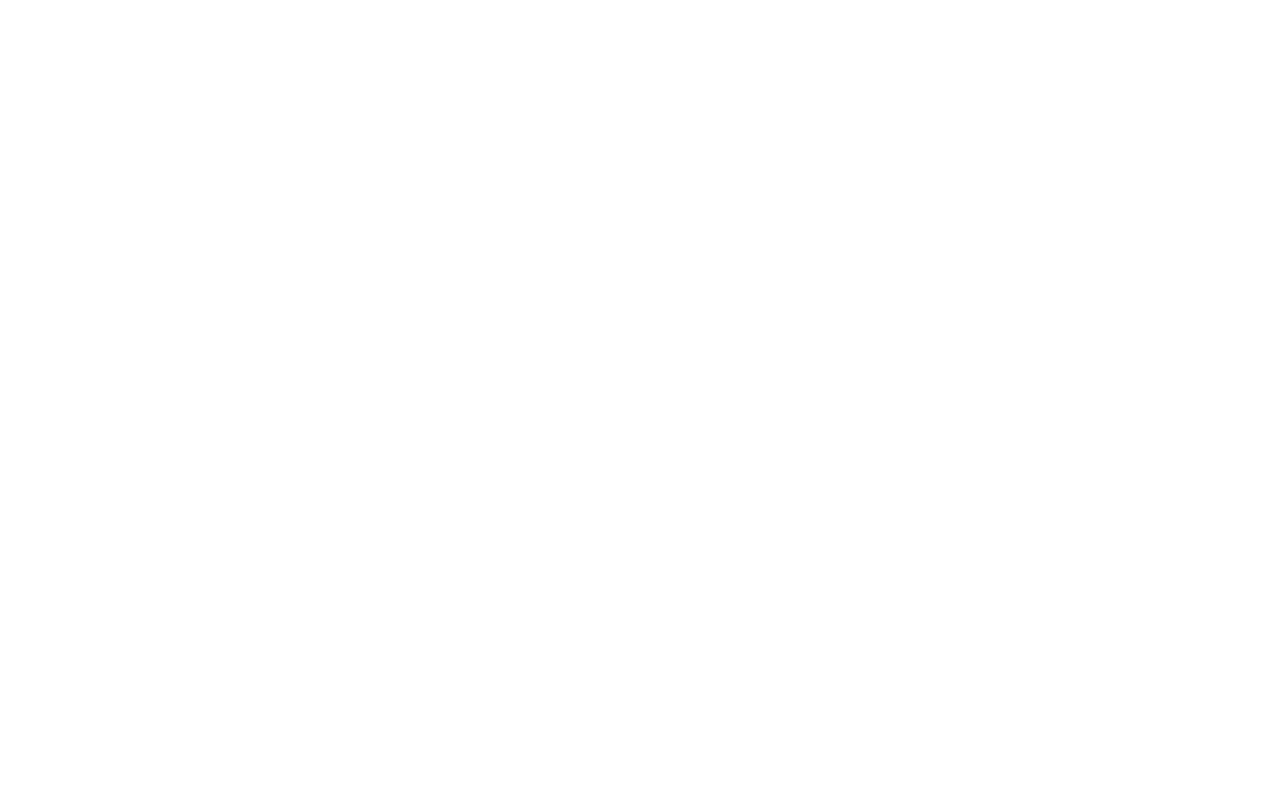
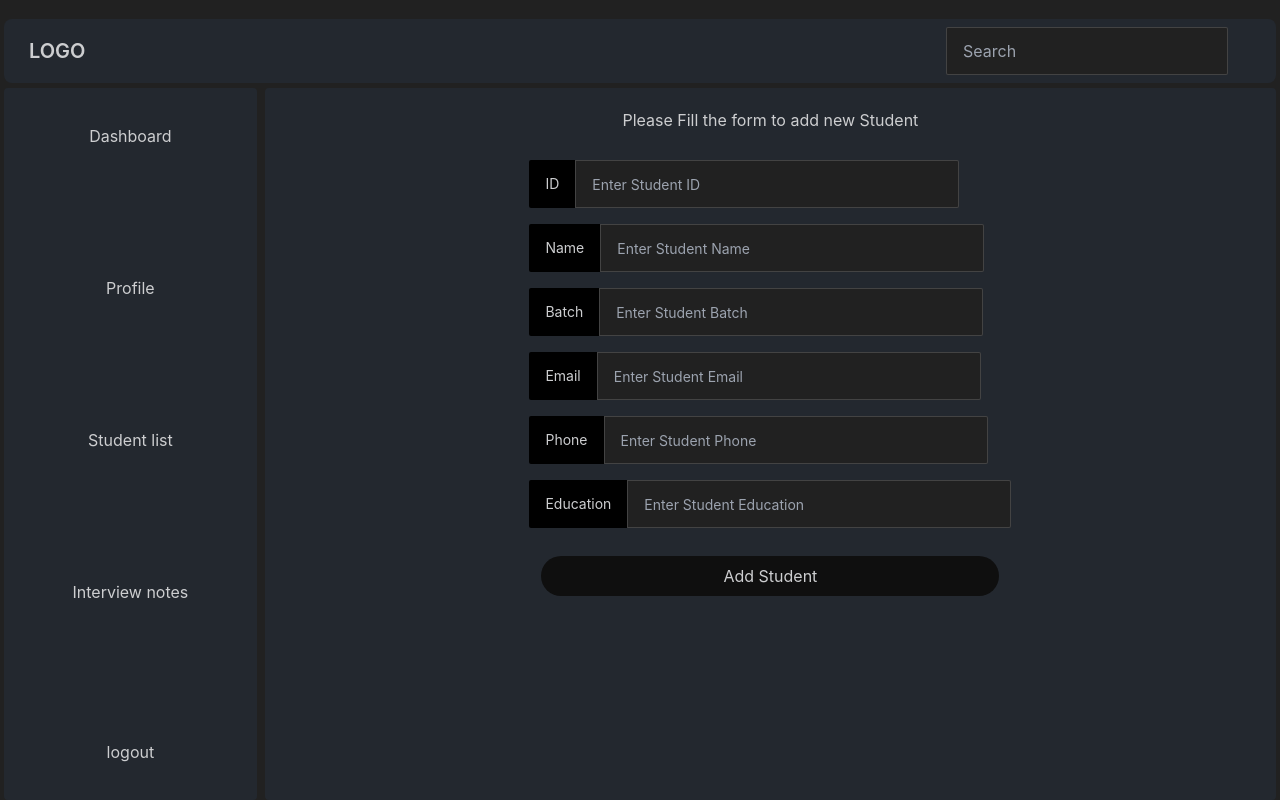
Before and after one commit to SanJay1577/first-react-app, a React (Create React App) app: page /student/add in a window 1280 px wide. Before the commit this address had no page. Built offline with nearby package versions, Linux system fonts and the light colour scheme.

Commit message:
Add new task commit

```diff
--- a/src/App.js
+++ b/src/App.js
@@ -7,6 +7,7 @@
 import Profile from './Pages/Profile';
 import StudentList from './Components/StudentList';
 import { Routes, Route } from 'react-router-dom';
+import AddStudents from './Components/AddStudents';
 
 
 function App() {
@@ -43,6 +44,13 @@
   path="/profile" element={<Profile/>}
   />
 
+  <Route
+  path="/student/add" element={<AddStudents
+    studentData={data}
+    setData ={setData}
+  />}
+  />
+
   <Route path="/student/all" element={
     <StudentList
     studentData={data}
--- a/src/BasePage/Base.js
+++ b/src/BasePage/Base.js
@@ -13,7 +13,7 @@
   <div className="grid flex-grow h-full w-1/5 card rounded-box place-items-center  m-1 bg-neutral text-neutral-content">
       <SideBar/>
     </div>
-  <div className="grid flex-grow h-full w-4/5 card m-1 bg-neutral text-neutral-content  rounded-box place-items-center">
+  <div className=" flex-grow h-full w-4/5 card m-1 bg-neutral text-neutral-content  rounded-box place-items-center">
       {children}
   </div>
   </div>
--- /dev/null
+++ b/src/Components/AddStudents.js
@@ -0,0 +1,107 @@
+import { useState } from "react";
+import Base from "../BasePage/Base";
+
+export default function AddStudents({studentData, setData}) {
+    const [id, setId] = useState("");
+    const [name, setName] = useState("");
+    const [batch, setBatch] = useState("");
+    const [email, setEmail] = useState("");
+    const [phone, setPhone] = useState("");
+    const [qualification, setQualification] = useState("");
+    //setId(value) => id
+
+    function addnewStudent(){
+      const newStudentObj = {
+        id,
+        name,
+        batch,
+        email,
+        phone,
+        qualification
+      }
+      console.log(newStudentObj)
+      // add new data
+    //   const data = ["sanjay", "kishore"]
+    //   function addData(array, newData){
+    //     //
+    //     console.log(array)
+    //    const newArr =  [...array, newData]
+    //     console.log(newArr)
+    //   }
+
+    //   addData(data, "aravindh")
+    }
+    return (
+        <Base>
+            <div className="p-5">Please Fill the form to add new Student</div>
+            <div className="form-control">
+                <label className="input-group input-group-md  m-2">
+                    <span>ID </span>
+                    <input
+                        type="number"
+                        placeholder="Enter Student ID"
+                        className="input input-bordered input-md w-96"
+                        value={id}
+                        onChange={(e)=>setId(e.target.value)}
+                        />
+                </label>
+
+                <label className="input-group input-group-md m-2">
+                    <span>Name</span>
+                    <input
+                    type="text"
+                    placeholder="Enter Student Name"
+                    className="input input-bordered input-md w-96"
+                    value ={name}
+                    onChange={(e)=>setName(e.target.value)}
+                     />
+                </label>
+                <label className="input-group input-group-md  m-2">
+                    <span>Batch</span>
+                    <input type="text"
+                     placeholder="Enter Student Batch"
+                     className="input input-bordered input-md w-96"
+                     value={batch}
+                     onChange={(e)=>setBatch(e.target.value)}
+                     />
+                </label>
+                <label className="input-group input-group-md  m-2">
+                    <span>Email</span>
+                    <input
+                    type="text"
+                    placeholder="Enter Student Email"
+                    className="input input-bordered input-md w-96"
+                    value ={email}
+                    onChange={(e)=>setEmail(e.target.value)}
+                    />
+                </label>
+                <label className="input-group input-group-md m-2">
+                    <span>Phone</span>
+                    <input
+                     type="text"
+                      placeholder="Enter Student Phone"
+                       className="input input-bordered input-md w-96"
+                       value={phone}
+                       onChange={(e)=>setPhone(e.target.value)}
+                       />
+                </label>
+                <label className="input-group input-group-md  m-2">
+                    <span>Education</span>
+                    <input
+                    type="text"
+                    placeholder="Enter Student Education"
+                    className="input input-bordered input-md w-96"
+                    value={qualification}
+                    onChange={(e)=>setQualification(e.target.value)}
+                     />
+                </label>
+
+                <button className="rounded-full bg-base-200 p-2 m-5"
+                onClick={addnewStudent}
+                >
+                    Add Student
+                </button>
+            </div>
+        </Base>
+    )
+}
--- a/src/Components/SideBar.js
+++ b/src/Components/SideBar.js
@@ -1,20 +1,31 @@
+import { useNavigate } from "react-router-dom"
+
 export default function SideBar(){
+    const navigate = useNavigate()
     return(
 
            <div className="side-bar-styles p-7">
             <div>
               <ul className="actions">
                 <li className="rounded-full p-2 hover:bg-sky-700">
-                    <button>Dashboard</button>
+                    <button
+                    onClick={()=>navigate("/")}
+                    >Dashboard</button>
                 </li>
                 <li className="rounded-full p-2 hover:bg-sky-700">
-                    <button >Profile</button>
+                    <button
+                     onClick={()=>navigate("/profile")}
+                     >Profile</button>
                 </li>
                 <li className="rounded-full p-2 hover:bg-sky-700">
-                    <button>Student list</button>
+                    <button
+                      onClick={()=>navigate("/student/all")}
+                    >Student list</button>
                 </li>
                 <li className="rounded-full p-2 hover:bg-sky-700">
-                    <button>Interview notes</button>
+                    <button
+                      onClick={()=>navigate("/interview/notes")}
+                    >Interview notes</button>
                 </li>
                 </ul>
             </div>
--- a/src/Pages/Dashboard.js
+++ b/src/Pages/Dashboard.js
@@ -1,29 +1,19 @@
 import { useEffect, useState } from "react";
 import Base from "../BasePage/Base";
 import StudentCard from "../Components/StudentCard";
+import { useNavigate } from "react-router-dom";
 
 export default function Dashboard({student}){
-    const [state, setState] = useState(false)
-    const [another, setAnother]= useState(false)
-    function checkState(){
-        setState(!state)
-        console.log("updation happened")
-    }
-
-    function checkAnother(){
-        setAnother(!another)
-        console.log("updation another happened")
-    }
-
-    useEffect(()=>{
-        console.log("I'm mounted")
-        // data fetch
-        // 15ms
-    }, [another])
-
+    const navigate = useNavigate()
     return (
         <Base>
-      <div>Dashboard</div>
+        <h1 className="">Welcome to Student App</h1>
+
+        <button
+        className="rounded-full bg-base-200 p-3 m-5"
+        onClick={()=>navigate("/student/add")}
+        >
+            Add More Students</button>
         </Base>
     )
 }
```
